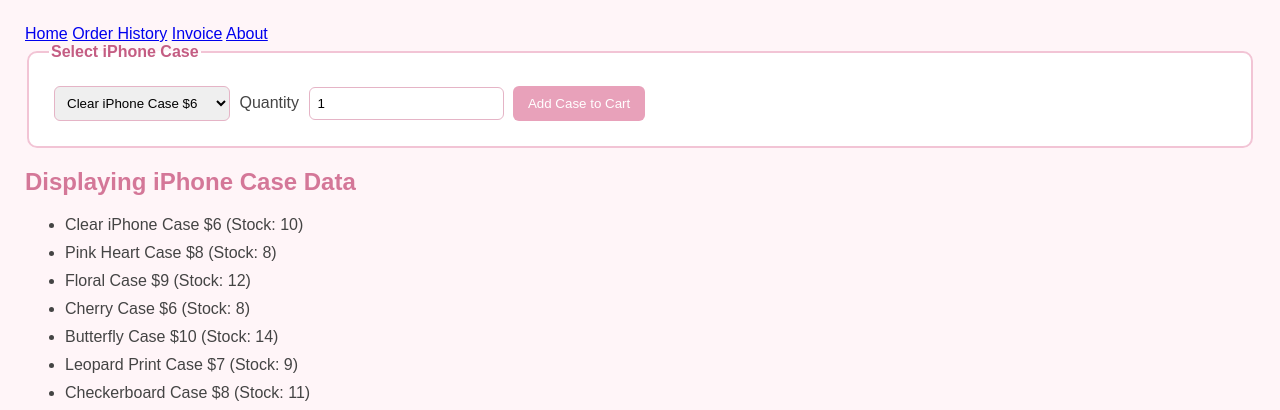
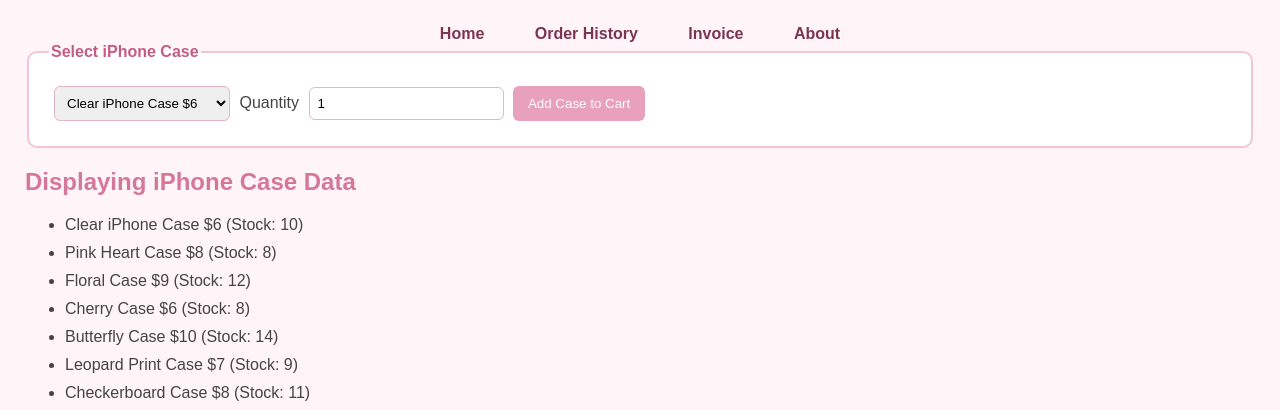
Before and after one commit to gursimrran/AS91896---AS91897--asses, a Flask app: page / in a window 1280 px wide. Shown: the top 410 px of the page. Run offline with Flask 3, Linux system fonts and the light colour scheme.

Commit message:
Styled navigation bar with centred links, background colour, spacing and a hover effect.

```diff
--- a/static/css/style.css
+++ b/static/css/style.css
@@ -52,3 +52,21 @@ button:hover {
 li {
     margin-bottom: 10px;
 }
+
+nav{
+    text-align: center;
+}
+
+nav a {
+    color: #7d3451;
+    text-decoration: none;
+    font-weight: bold;
+    margin: 0 15px;
+    padding: 8px;
+
+}
+
+nav a:hover {
+    color: rgb(0, 0, 0);
+
+}
```
